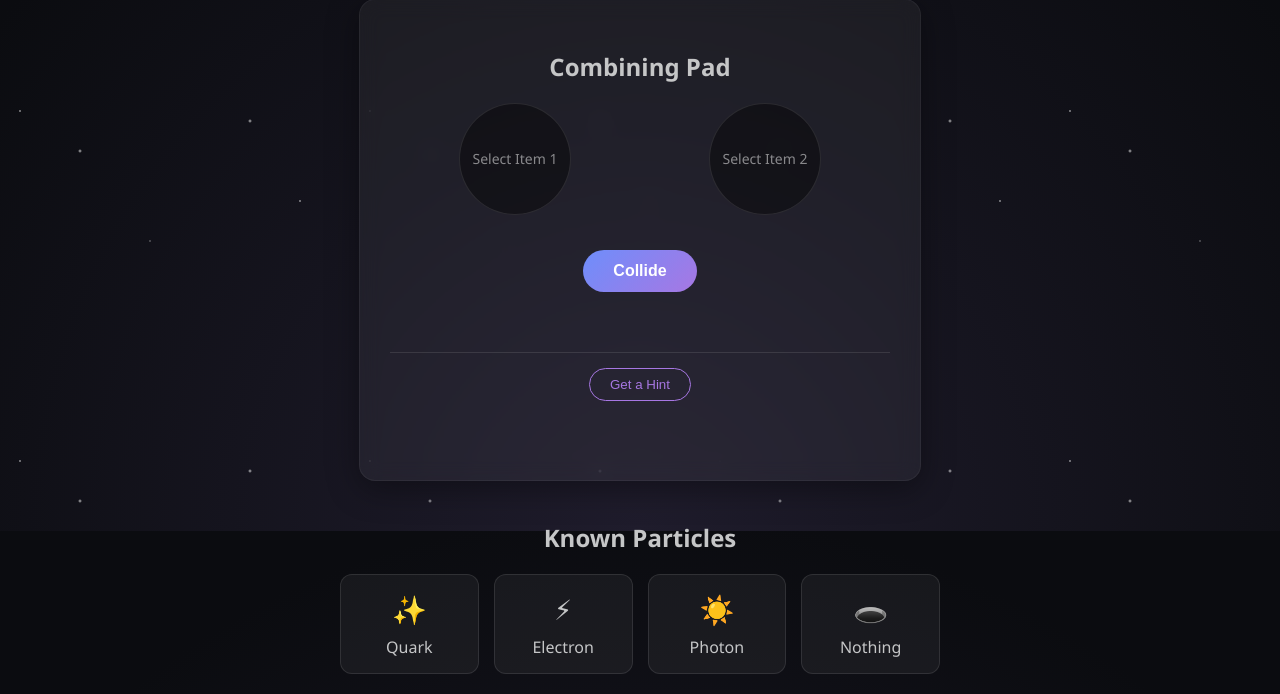
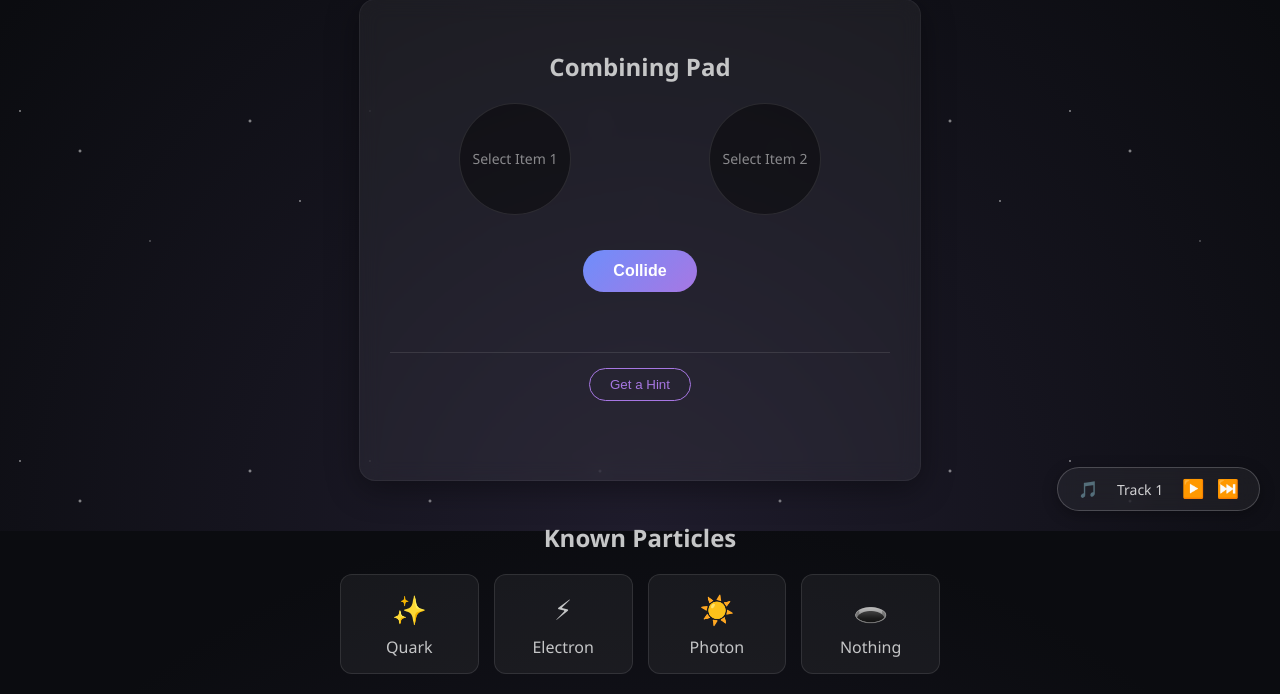
Before and after one commit to Dixit106/PlayTheGOD, a Flask app: page / in a window 1280 px wide. Shown: the part 269-963 px from the top of the page. Run offline with Flask 3, Linux system fonts and the light colour scheme.

Commit message:
finishing move added music

```diff
--- a/static/css/style.css
+++ b/static/css/style.css
@@ -153,3 +153,38 @@ header h1 {
     margin: 0;
     color: rgba(255, 255, 255, 0.8);
 }
+
+#music-player {
+    position: fixed;
+    bottom: 20px;
+    right: 20px;
+    background: rgba(255, 255, 255, 0.05);
+    backdrop-filter: blur(10px);
+    border: 1px solid rgba(255, 255, 255, 0.2);
+    padding: 10px 20px;
+    border-radius: 30px;
+    display: flex;
+    align-items: center;
+    gap: 12px;
+    box-shadow: 0 4px 15px rgba(0,0,0,0.3);
+    z-index: 1000;
+}
+
+#music-player button {
+    background: none;
+    border: none;
+    font-size: 18px;
+    cursor: pointer;
+    transition: transform 0.2s;
+    padding: 0;
+}
+
+#music-player button:hover {
+    transform: scale(1.2);
+}
+
+#track-name {
+    color: rgba(255, 255, 255, 0.8);
+    font-size: 14px;
+    min-width: 60px;
+}
--- a/static/js/script.js
+++ b/static/js/script.js
@@ -84,7 +84,7 @@ combineBtn.addEventListener('click', () => {
                 const goalBox = document.getElementById('goal-tracker');
                 goalBox.innerHTML = `<h3>🏆 YOU WIN! 🏆</h3><p>The Universe has been born.</p>`;
                 goalBox.style.background = "rgba(102, 252, 241, 0.2)";
-                goalBox.borderColor = "#66fcf1";
+                goalBox.style.borderColor = "#66fcf1";
             }
 
         } else {
@@ -128,3 +128,43 @@ hintBtn.addEventListener('click', () => {
         hintMsg.innerText = data.hint;
     });
 });
+
+// music player logic
+const songs = [
+    '/static/music/song1.mp3',
+    '/static/music/song2.mp3',
+    '/static/music/song3.mp3',
+];
+
+let currentSongIndex = 0;
+const bgAudio = new Audio(songs[currentSongIndex]);
+const playBtn = document.getElementById('play-pause-btn');
+const nextBtn = document.getElementById('next-btn');
+const trackName = document.getElementById('track-name');
+let isPlaying = false;
+
+playBtn.addEventListener('click', () => {
+    if (isPlaying) {
+        bgAudio.pause();
+        playBtn.innerText = '▶️';
+    } else {
+        bgAudio.play();
+        playBtn.innerText = '⏸️';
+    }
+    isPlaying = !isPlaying;
+});
+
+nextBtn.addEventListener('click', () => {
+    currentSongIndex = (currentSongIndex + 1) % songs.length;
+    bgAudio.src = songs[currentSongIndex]
+    trackName.innerText = `Track ${currentSongIndex + 1}`;
+
+    if (isPlaying) {
+        bgAudio.play();
+    }
+});
+
+//auto play
+bgAudio.addEventListener('ended', () => {
+    nextBtn.click();
+});
--- a/templates/index.html
+++ b/templates/index.html
@@ -46,6 +46,13 @@
         </search>
     </main>
 
-    <script src="../static/js/script.js"></script>
+    <div id="music-player">
+        <span class="icon">🎵</span>
+        <span id="track-name">Track 1</span>
+        <button id="play-pause-btn">▶️</button>
+        <button id="next-btn">⏭️</button>
+    </div>
+
+<script src="../static/js/script.js"></script>
 </body>
 </html>
```
Also changed, not shown: 3 other files.
